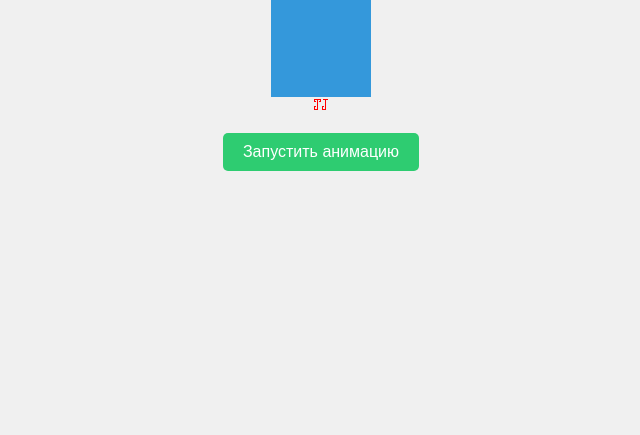
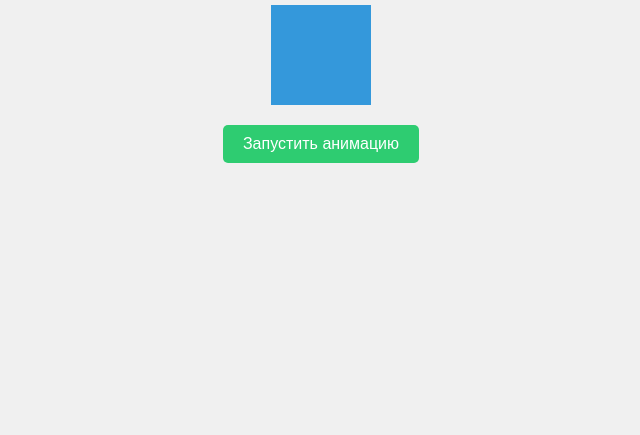
Before and after one commit to elizavetamelcina/bonus, a website: page index.html in a window 1280 px wide. Shown: the part 365-800 px from the top of the page, without its empty margins (319-959 px from the left). Drawn offline with Linux system fonts and the light colour scheme.

Commit message:
Update index.html

```diff
--- a/index.html
+++ b/index.html
@@ -23,7 +23,6 @@
     </main>
 
     <div class="box" id="box"></div>
-    <img src="favicon.ico"/img>
     <button id="animateButton">Запустить анимацию</button>
 
     <script src="script.js"></script>
```
